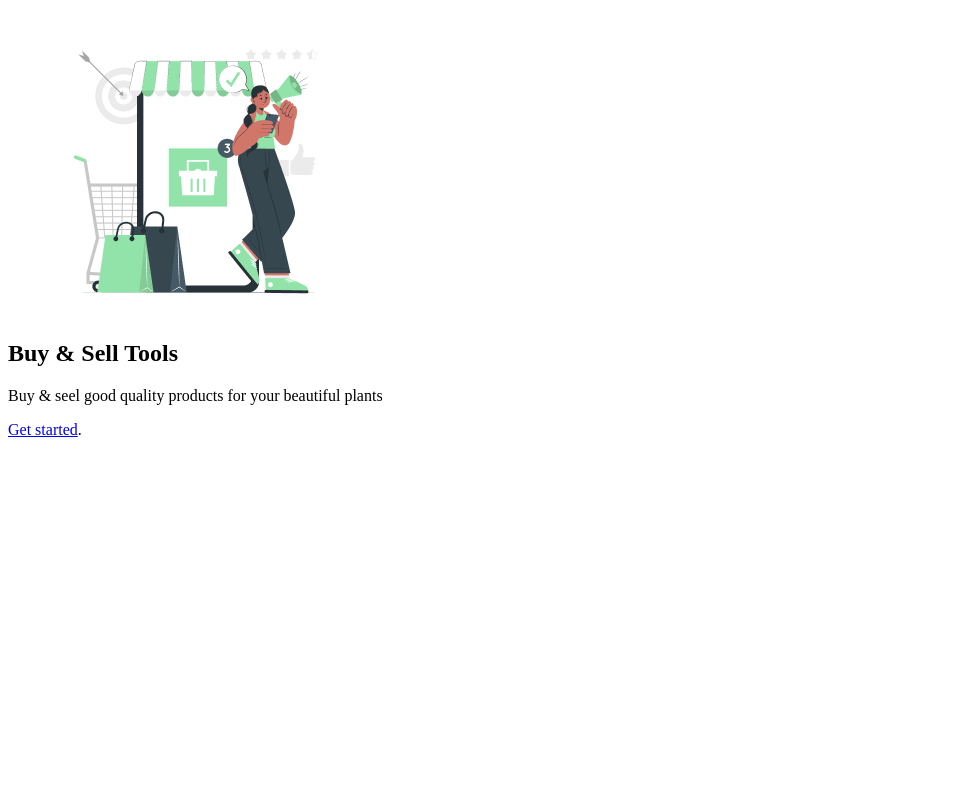
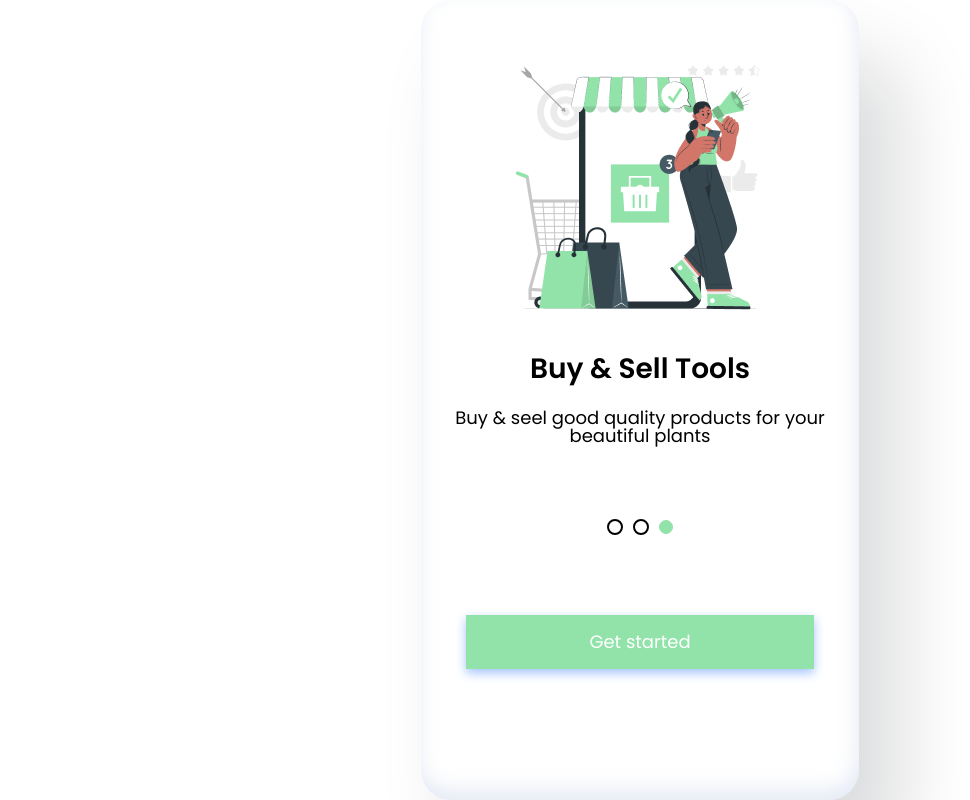
Before and after one commit to ranniarcanjo/compass-front-challenge-onboarding, a plain HTML site: page pages/ecommerce.html in a window 1280 px wide. Shown: the whole page, without its empty margins (0-970 px from the left). Drawn offline with Linux system fonts and the light colour scheme.

Commit message:
refactor(ecommerce):adding css style in ecommerce page

```diff
--- a/pages/ecommerce.html
+++ b/pages/ecommerce.html
@@ -4,30 +4,28 @@
     <meta charset="UTF-8">
     <meta http-equiv="X-UA-Compatible" content="IE=edge">
     <meta name="viewport" content="width=device-width, initial-scale=1.0">
+    <link rel="stylesheet" href="./../assets/css/reset.css">
+    <link rel="stylesheet" href="./../assets/css/style.css">
     <title>Onboarding - Buy &amp; Sell Tools</title>
 </head>
 <body>
     <main>
         <section class="onboarding">
-            <div>
+            <article>
                 <figure>
-                    <img src="./../assets/img/ecommerce.png" alt="">
+                    <img src="./../assets/img/ecommerce.png" alt="Buy &amp; seel good quality products for your beautiful plants">
                 </figure>
                 <h1>Buy &amp; Sell Tools</h1>
                 <p>Buy &amp; seel good quality products for your beautiful plants</p>
-            </div>
-        </section>
-        <section class="nav">
+            </article>
             <nav class="dots">
                 <a href="./../index.html" class="dot"></a>
                 <a href="./delivery.html" class="dot"></a>
                 <a href="./ecommerce.html" class="dot active"></a>
             </nav>
-        </section>
-        <section class="nav-btn">
-            <div>
-                <a href="#" class="btn">Get started</a>.
-            </div>
+            <footer class="nav-btn">
+                <a href="./../index.html" title="Click to continue" class="btn">Get started</a>
+            </footer>
         </section>
     </main>
 </body>
```
